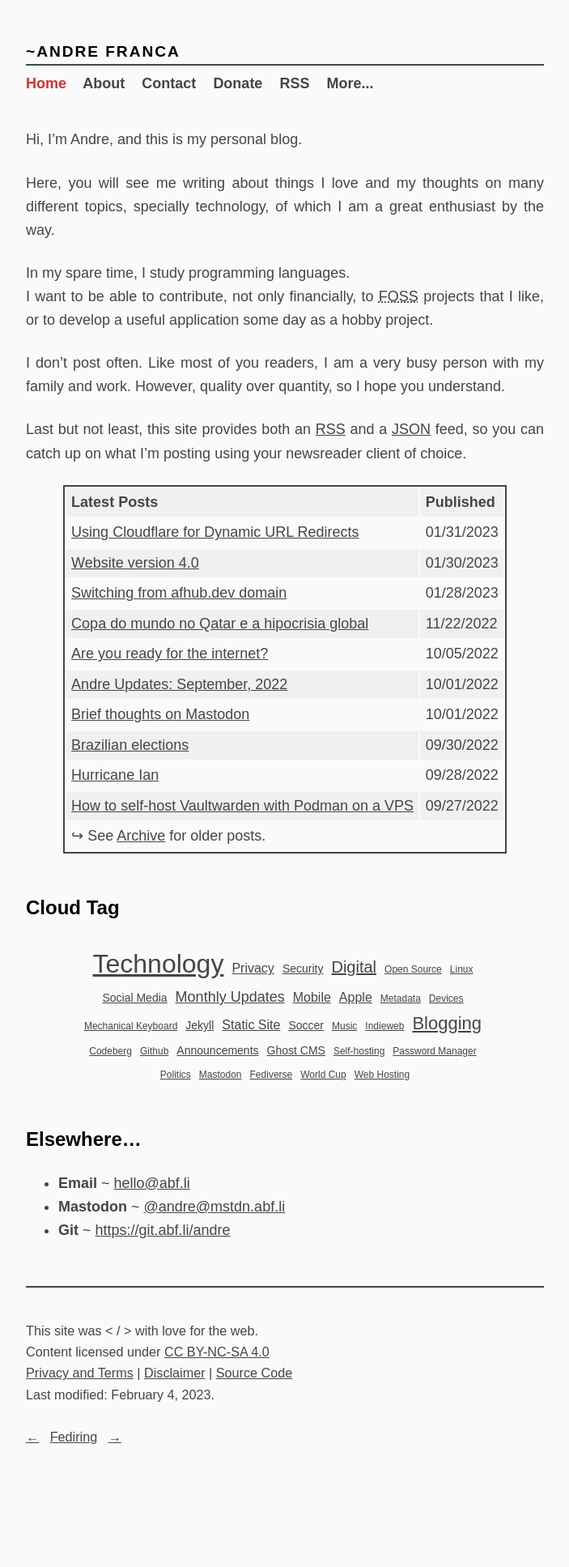
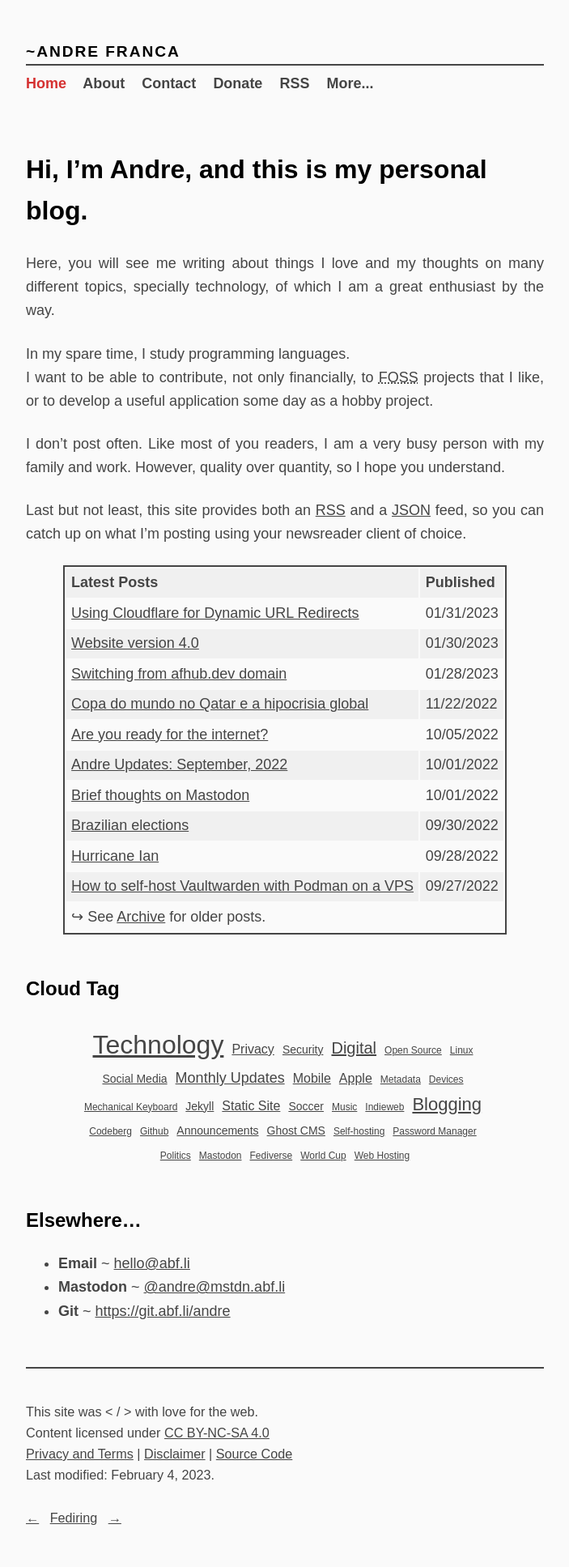
Before and after one commit to a-franca/abf.li, a Jekyll site: the page built from pages/index.md, in a window 1280 px wide. Shown: the whole page at 81% size, without its empty margins (288-991 px from the left). Built offline with Jekyll 4.4.1, drawn with Linux system fonts in a browser that asks for light colours; before the commit the page ends 1835 px from its top, so only the background shows below that.

Commit message:
Fix missing h1 tag for index page

```diff
--- a/pages/index.md
+++ b/pages/index.md
@@ -6,8 +6,8 @@ permalink: /
 date: 2022-12-15 10:00:00
 ---
 
-{: .index-title }
-Hi, I'm Andre, and this is my personal blog.
+{: .index-title}
+# Hi, I'm Andre, and this is my personal blog.
 
 Here, you will see me writing about things I love and my thoughts on many different topics, specially technology, of which I am a great enthusiast by the way.
 
```
